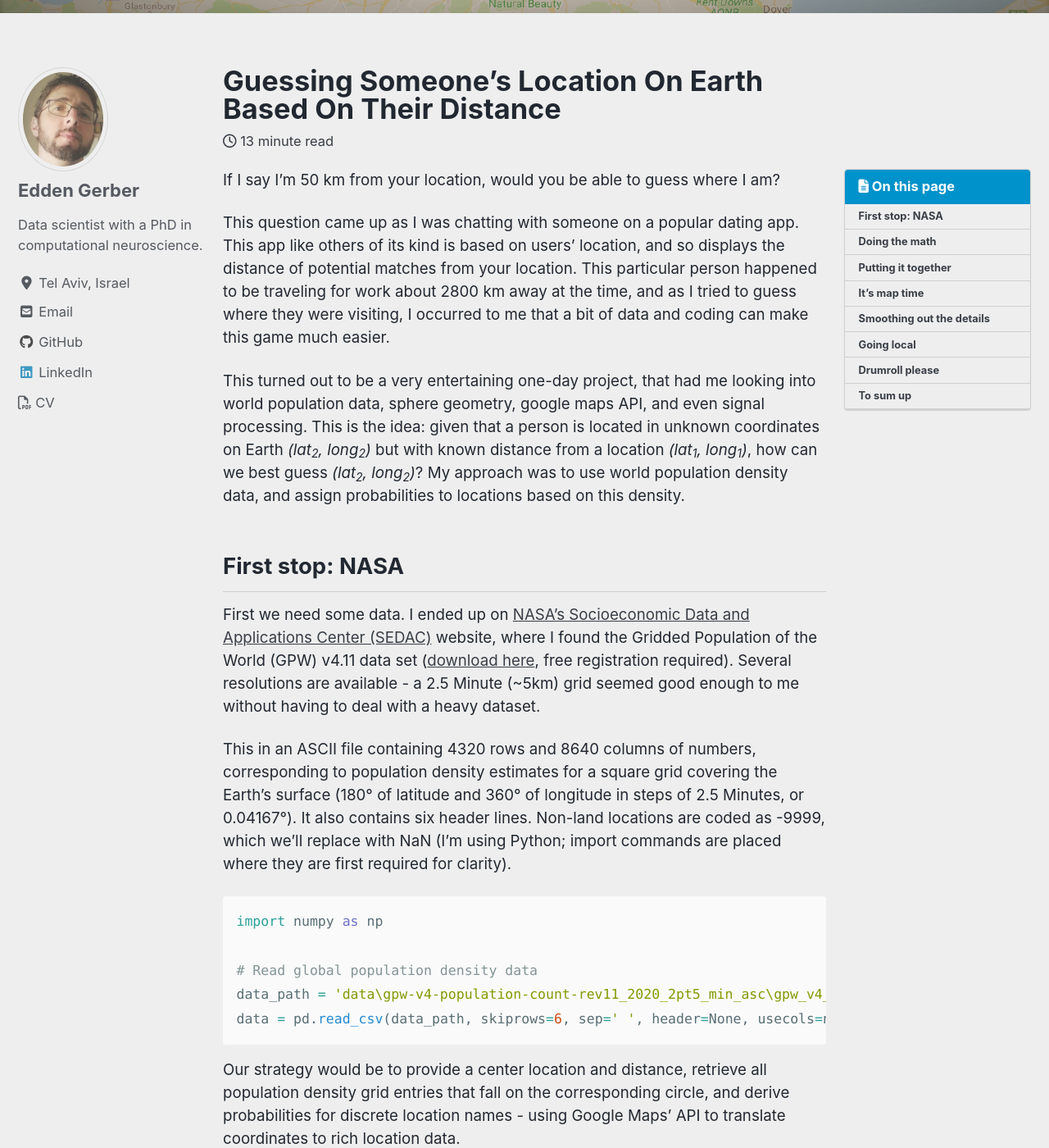
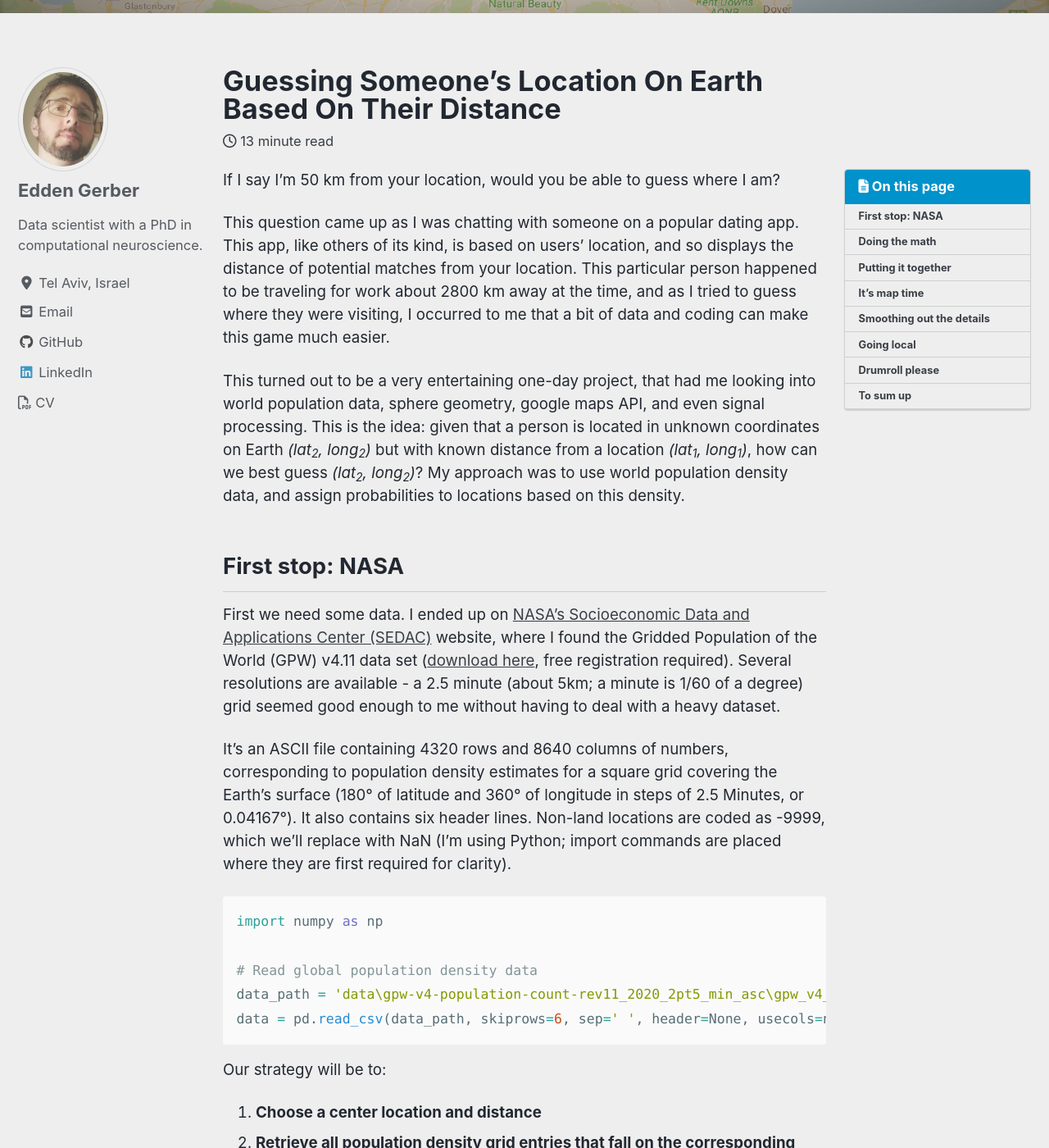
Before and after one commit to edden-gerber/edden-gerber.github.io, a Jekyll site: the page built from _posts/2019-10-11-guessing-location-on-earth.md, in a window 1280 px wide and 1400 px high, scrolled down 373 px. Shown: the whole window at 82% size. Built offline with Jekyll 4.4.1, drawn with Linux system fonts in a browser that asks for light colours; cached includes are drawn as plain includes; nearby versions of some CDN libraries; some of the changed text lies outside the part shown.

Commit message:
Edit guess location post

````diff
--- a/_posts/2019-10-11-guessing-location-on-earth.md
+++ b/_posts/2019-10-11-guessing-location-on-earth.md
@@ -12,15 +12,15 @@
 
 If I say I'm 50 km from your location, would you be able to guess where I am?
 
-This question came up as I was chatting with someone on a popular dating app. This app like others of its kind is based on users' location, and so displays the distance of potential matches from your location. This particular person happened to be traveling for work about 2800 km away at the time, and as I tried to guess where they were visiting, I occurred to me that a bit of data and coding can make this game much easier.
+This question came up as I was chatting with someone on a popular dating app. This app, like others of its kind, is based on users' location, and so displays the distance of potential matches from your location. This particular person happened to be traveling for work about 2800 km away at the time, and as I tried to guess where they were visiting, I occurred to me that a bit of data and coding can make this game much easier.
 
 This turned out to be a very entertaining one-day project, that had me looking into world population data, sphere geometry, google maps API, and even signal processing. This is the idea: given that a person is located in unknown coordinates on Earth _(lat<sub>2</sub>, long<sub>2</sub>)_ but with known distance from a location _(lat<sub>1</sub>, long<sub>1</sub>)_, how can we best guess _(lat<sub>2</sub>, long<sub>2</sub>)_? My approach was to use world population density data, and assign probabilities to locations based on this density.
 
 ## First stop: NASA
 
-First we need some data. I ended up on [NASA's Socioeconomic Data and Applications Center (SEDAC)](https://sedac.ciesin.columbia.edu/) website, where I found the Gridded Population of the World (GPW) v4.11 data set ([download here](https://sedac.ciesin.columbia.edu/data/set/gpw-v4-population-density-rev11/data-download), free registration required). Several resolutions are available - a 2.5 Minute (~5km) grid seemed good enough to me without having to deal with a heavy dataset.
+First we need some data. I ended up on [NASA's Socioeconomic Data and Applications Center (SEDAC)](https://sedac.ciesin.columbia.edu/) website, where I found the Gridded Population of the World (GPW) v4.11 data set ([download here](https://sedac.ciesin.columbia.edu/data/set/gpw-v4-population-density-rev11/data-download), free registration required). Several resolutions are available - a 2.5 minute (about 5km; a minute is 1/60 of a degree) grid seemed good enough to me without having to deal with a heavy dataset.
 
-This in an ASCII file containing 4320 rows and 8640 columns of numbers, corresponding to population density estimates for a square grid covering the Earth's surface (180&deg; of latitude and 360&deg; of longitude in steps of 2.5 Minutes, or 0.04167&deg;). It also contains six header lines. Non-land locations are coded as -9999, which we'll replace with NaN (I'm using Python; import commands are placed where they are first required for clarity).
+It's an ASCII file containing 4320 rows and 8640 columns of numbers, corresponding to population density estimates for a square grid covering the Earth's surface (180&deg; of latitude and 360&deg; of longitude in steps of 2.5 Minutes, or 0.04167&deg;). It also contains six header lines. Non-land locations are coded as -9999, which we'll replace with NaN (I'm using Python; import commands are placed where they are first required for clarity).
 
 ```python
 import numpy as np
@@ -30,7 +30,10 @@
 data = pd.read_csv(data_path, skiprows=6, sep=' ', header=None, usecols=np.arange(8640), na_values=-9999)
 ```
 
-Our strategy would be to provide a center location and distance, retrieve all population density grid entries that fall on the corresponding circle, and derive probabilities for discrete location names - using Google Maps' API to translate coordinates to rich location data.
+Our strategy will be to:
+1. **Choose a center location and distance**
+2. **Retrieve all population density grid entries that fall on the corresponding circle on Earth**
+3. **Compute probabilities for discrete location labels - using Google Maps' API to translate numerical coordinates to rich location data.**
 
 ## Doing the math
 
````
